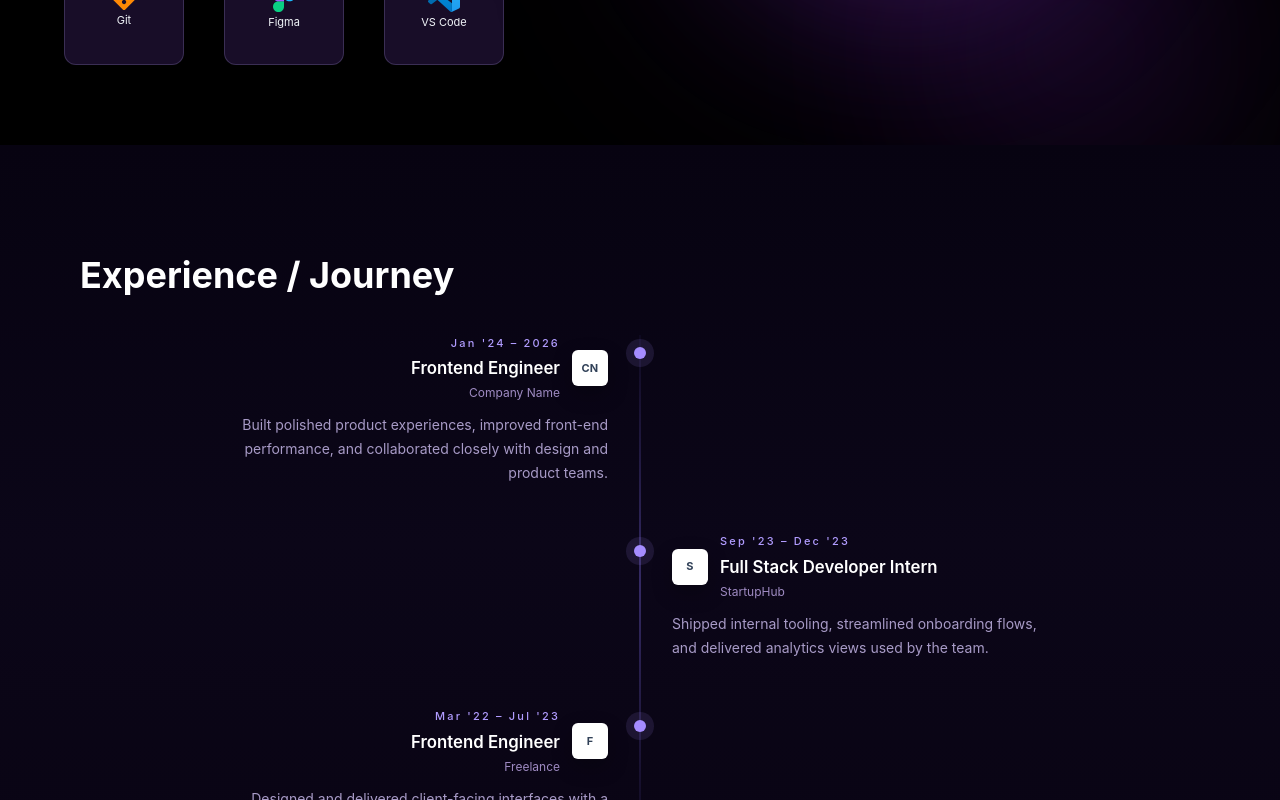
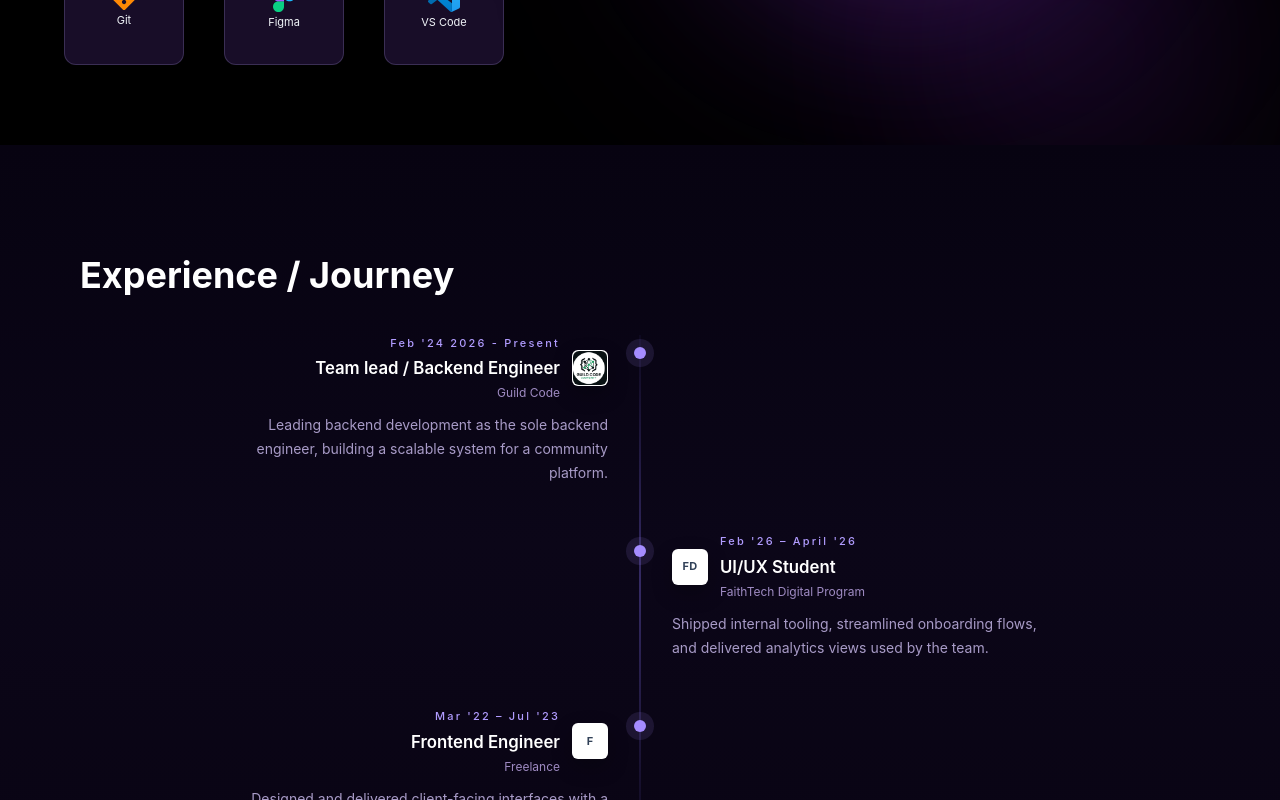
Before and after one commit to Winney360/Winfred-Nkatha-Portfolio, a React (Vite) app in the folder client/: page / in a window 1280 px wide. Shown: the part 3485-4285 px from the top of the page. Built offline with nearby package versions, Linux system fonts and the light colour scheme; no server answers.

Commit message:
Refactor code structure for improved readability and maintainability

```diff
--- a/client/src/sections/Experience.jsx
+++ b/client/src/sections/Experience.jsx
@@ -4,17 +4,17 @@ import { FaBriefcase } from "react-icons/fa";
 
 const experience = [
   {
-    role: "Frontend Engineer",
-    company: "Company Name",
-    date: "Jan '24 – 2026",
-    logo: "",
+    role: "Team lead / Backend Engineer",
+    company: "Guild Code",
+    date: "Feb '24 2026 - Present",
+    logo: "/guild.jpeg",
     description:
-      "Built polished product experiences, improved front-end performance, and collaborated closely with design and product teams.",
+      "Leading backend development as the sole backend engineer, building a scalable system for a community platform.",
   },
   {
-    role: "Full Stack Developer Intern",
-    company: "StartupHub",
-    date: "Sep '23 – Dec '23",
+    role: "UI/UX Student",
+    company: "FaithTech Digital Program",
+    date: "Feb '26 – April '26",
     logo: "",
     description:
       "Shipped internal tooling, streamlined onboarding flows, and delivered analytics views used by the team.",
@@ -74,7 +74,7 @@ const Experience = () => {
                       <div className={`mb-3 flex items-center gap-3 ${isLeft ? "justify-start md:flex-row-reverse" : "justify-start"}`}>
                         <div className="flex h-9 w-9 shrink-0 items-center justify-center rounded-md border border-white/10 bg-white shadow-[0_8px_20px_rgba(0,0,0,0.25)]">
                           {exp.logo ? (
-                            <img src={exp.logo} alt={exp.company} className="h-full w-full rounded-md object-contain p-1.5" />
+                            <img src={exp.logo} alt={exp.company} className="h-full w-full rounded-md object-cover" />
                           ) : (
                             <span className="text-[11px] font-bold tracking-wide text-slate-700">
                               {getInitials(exp.company)}
```
Also changed, not shown: client/public/guild.jpeg (added).
